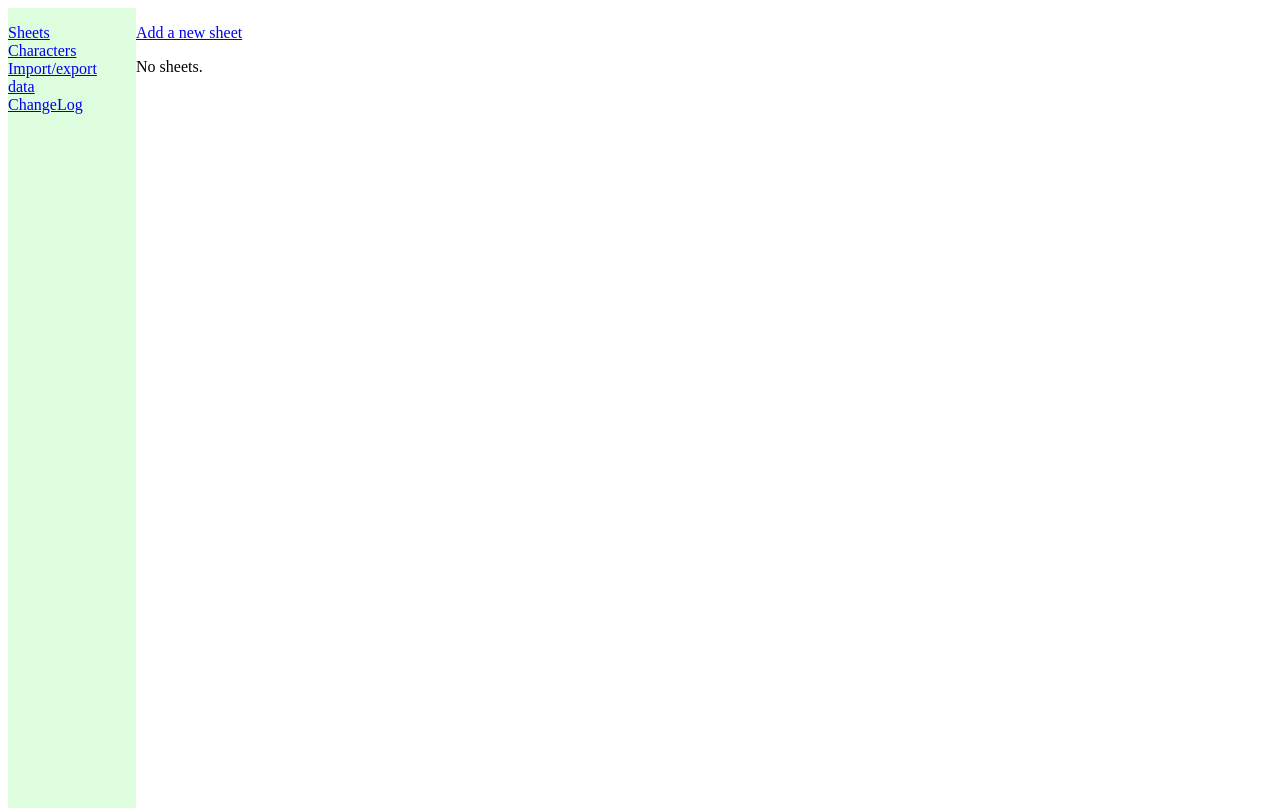
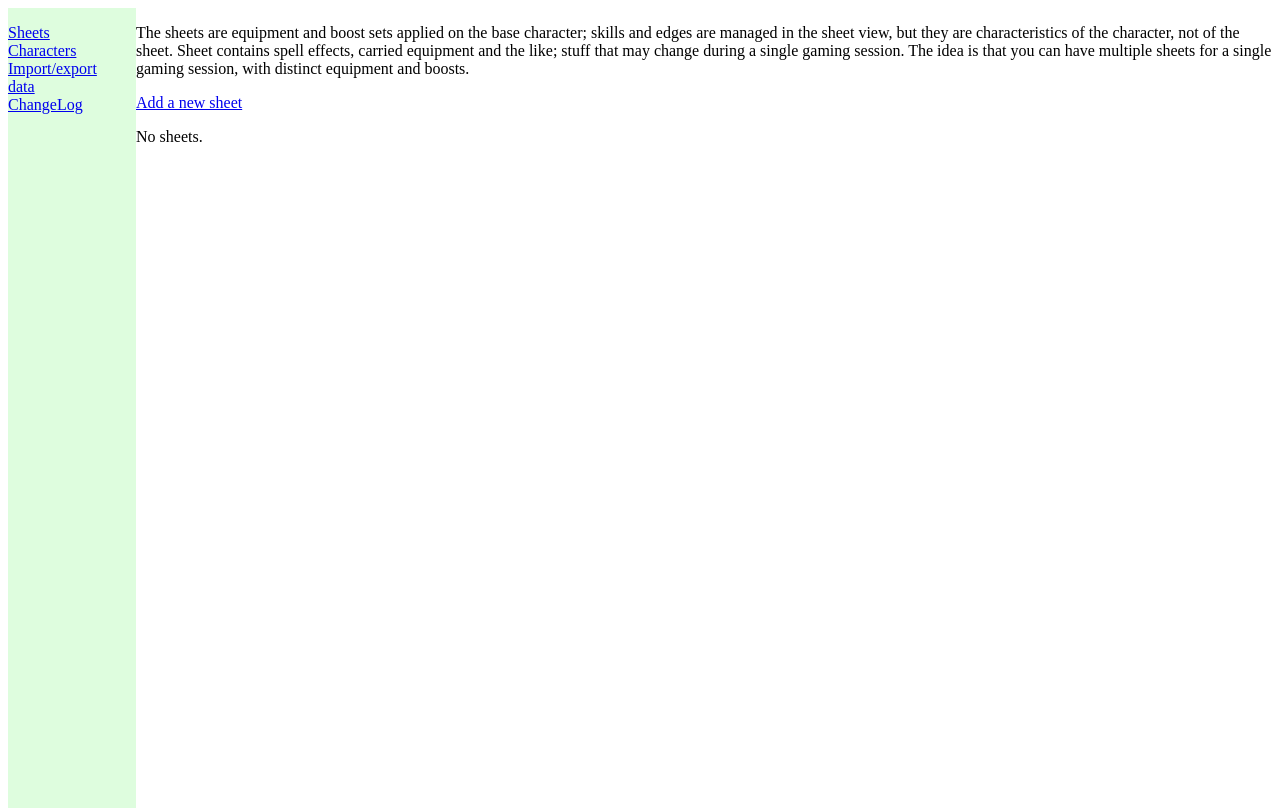
Before and after one commit to sjlehtin/aesheet, a Django app: template templates/sheet/sheets_index.html in a window 1280 px wide. Run offline with Django 3.2, Linux system fonts and the light colour scheme; the template is opened without the code that fills it, so the values that code supplies are empty; some libraries are stand-ins or nearby versions.

Commit message:
Added documentation.

```diff
--- a/templates/sheet/sheets_index.html
+++ b/templates/sheet/sheets_index.html
@@ -3,6 +3,15 @@
 {% block title %} Sheet {% endblock %}
 
 {% block content %}
+    <p>
+        The sheets are equipment and boost sets applied on the base character;
+        skills and edges are managed in the sheet view,
+        but they are characteristics of the character,
+        not of the sheet.  Sheet contains spell effects,
+        carried equipment and the like; stuff that may change during a single
+        gaming session.  The idea is that you can have multiple sheets for
+        a single gaming session, with distinct equipment and boosts.
+    </p>
 <p>
 <a href="{% url add_sheet %}">Add a new sheet</a>
 </p>
```
